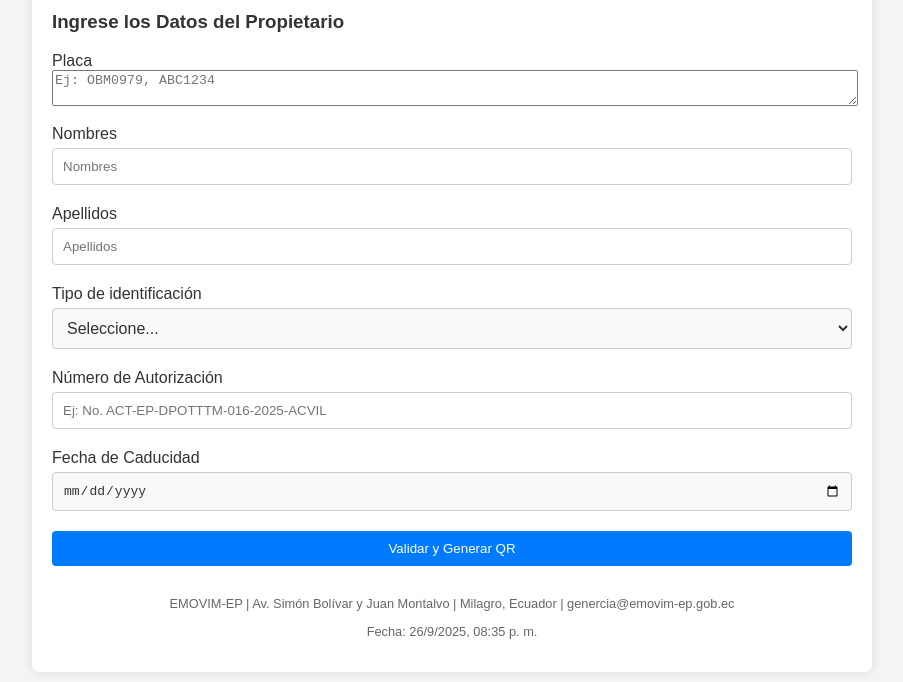
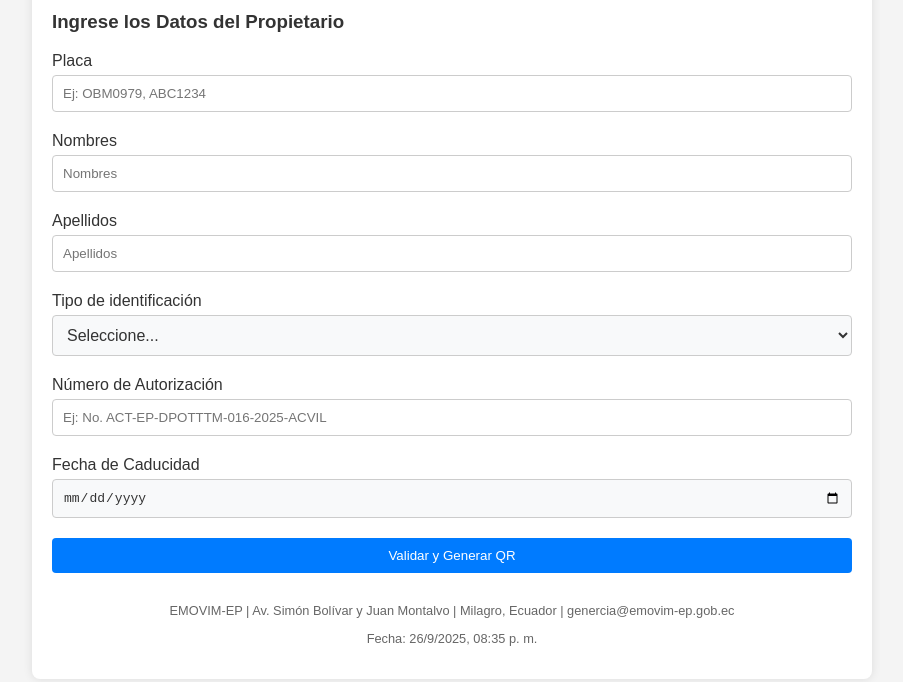
Before and after one commit to KadirBarquet/Formulario-ACT-QR-Placas, a plain HTML site: page index.html in a window 1280 px wide. Shown: the part 194-876 px from the top of the page, without its empty margins (188-1091 px from the left). Drawn offline with nearby package versions, Linux system fonts and the light colour scheme.

Commit message:
commit input placa change

```diff
--- a/index.html
+++ b/index.html
@@ -19,7 +19,7 @@
             <h3>Ingrese los Datos del Propietario</h3>
             <div class="form-group">
                 <label for="placa-input">Placa</label>
-                <textarea id="placa-input" placeholder="Ej: OBM0979, ABC1234" rows="2" style="width:100%;resize:vertical;"></textarea>
+                <input type="text" id="placa-input" placeholder="Ej: OBM0979, ABC1234">
             </div>
             <div class="form-group">
                 <label for="nombre-input">Nombres</label>
```
